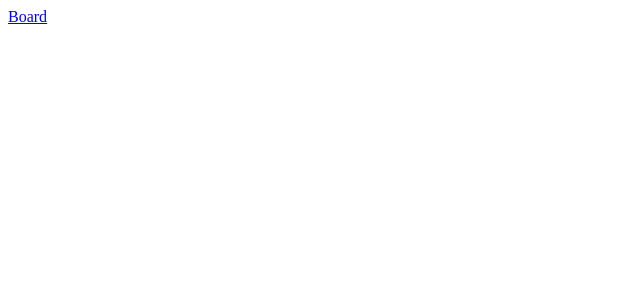
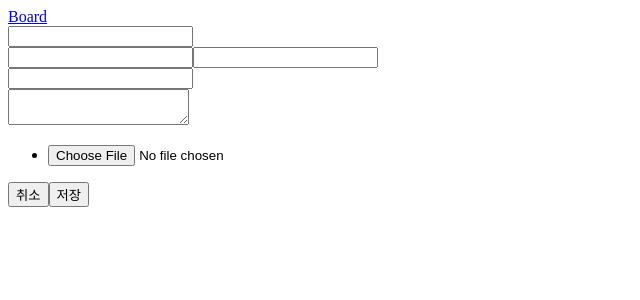
Before and after one commit to jae-woo-han/study-vue, a Vue app: page /write in a window 1280 px wide. Shown: the top 300 px of the page, without its empty margins (0-640 px from the left). Built offline with nearby package versions, Linux system fonts and the light colour scheme.

Commit message:
update layout

```diff
--- a/src/components/FileForm.vue
+++ b/src/components/FileForm.vue
@@ -1,7 +1,7 @@
 <template>
   <ul>
     <li v-on:click="selectFile()">
-
+      <input type="file" name="file">
     </li>
   </ul>
 </template>
--- a/src/views/PostView.vue
+++ b/src/views/PostView.vue
@@ -10,7 +10,7 @@
 
     <div class="flex-container">
       <div >{{post.title}}</div>
-      <div >조회수 post.viewCount</div>
+      <div >조회수 {{post.viewCount}}</div>
     </div>
     <div>
         <pre >
--- a/src/views/WritePostView.vue
+++ b/src/views/WritePostView.vue
@@ -1,10 +1,38 @@
 <template>
-
+  <div>
+    <main class="flex-container flex-container--column">
+      <div>
+        <input type="text" name="writer">
+      </div>
+      <div>
+        <input type="password" name="password">
+        <input type="password" name="passwordConfirm">
+      </div>
+      <div>
+        <input type="text" name="title">
+      </div>
+      <div>
+        <textarea name="postContent"/>
+      </div>
+      <div>
+        <FileForm/>
+      </div>
+    </main>
+    <footer>
+      <button>취소</button>
+      <button>저장</button>
+    </footer>
+  </div>
 </template>
 
 <script>
+import FileForm from "@/components/FileForm"
+
 export default {
-  name: "PostCreate"
+  name: "PostCreate",
+  components: {
+    FileForm
+  }
 }
 </script>
 
```
Also changed, not shown: src/views/PostUpdateView.vue (+30 -2 lines).
